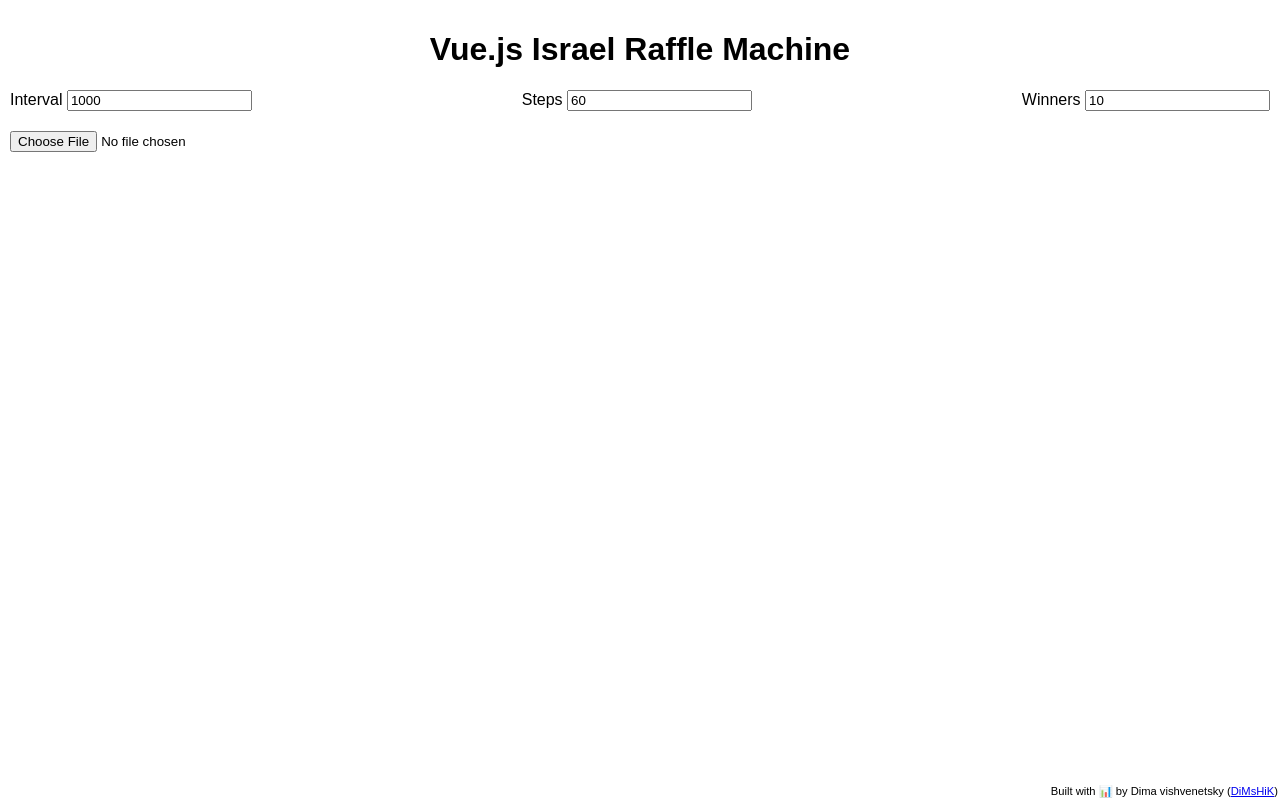
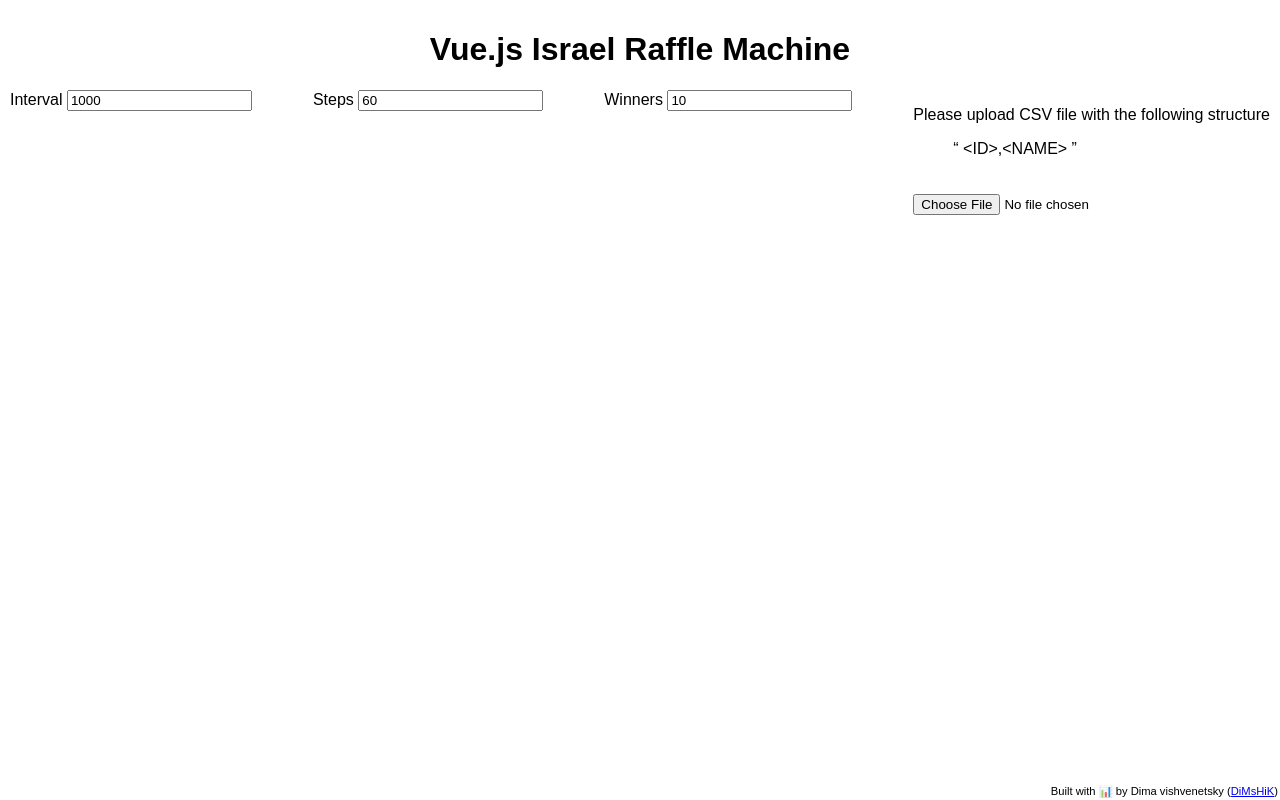
Before and after one commit to vue-js-israel/vue-bar-chart-race-raffle-machine, a plain HTML site: page index.html in a window 1280 px wide. Drawn offline with nearby package versions, Linux system fonts and the light colour scheme.

Commit message:
added CSV structure explenation

```diff
--- a/index.html
+++ b/index.html
@@ -40,7 +40,6 @@
             required
           />
         </div>
-
         <div>
           <label for="winners">Winners</label>
           <input
@@ -50,17 +49,29 @@
             placeholder="Winners"
           />
         </div>
+        <div>
+          <p>
+            Please upload CSV file with the following structure
 
-        <input type="file" id="file-selector" ref="file-selector" />
-        <p id="status"></p>
+            <blockquote>
+              &lt;ID&gt;,&lt;NAME&gt;
+            </blockquote>
+          </p>
 
+          <input type="file" id="file-selector" ref="file-selector" />
+          <p id="status"></p>
+        </div>
         <button class="start-btn" @click="start()" v-if="!started && loaded">
           Start
         </button>
       </div>
 
       <div class="content" v-if="loaded">
-        <div class="winners-wrapper" :class="{finished: timeLeft === 0}" :style="winnersWrapperStyleObj"></div>
+        <div
+          class="winners-wrapper"
+          :class="{finished: timeLeft === 0}"
+          :style="winnersWrapperStyleObj"
+        ></div>
         <div class="numbers">
           <div v-for="index in items.length">{{index}}.</div>
         </div>
--- a/styles.css
+++ b/styles.css
@@ -132,3 +132,10 @@
   right: 2px;
   font-size: 0.7em;
 }
+
+blockquote::before {
+  content: open-quote;
+}
+blockquote::after {
+  content: close-quote;
+}
```
